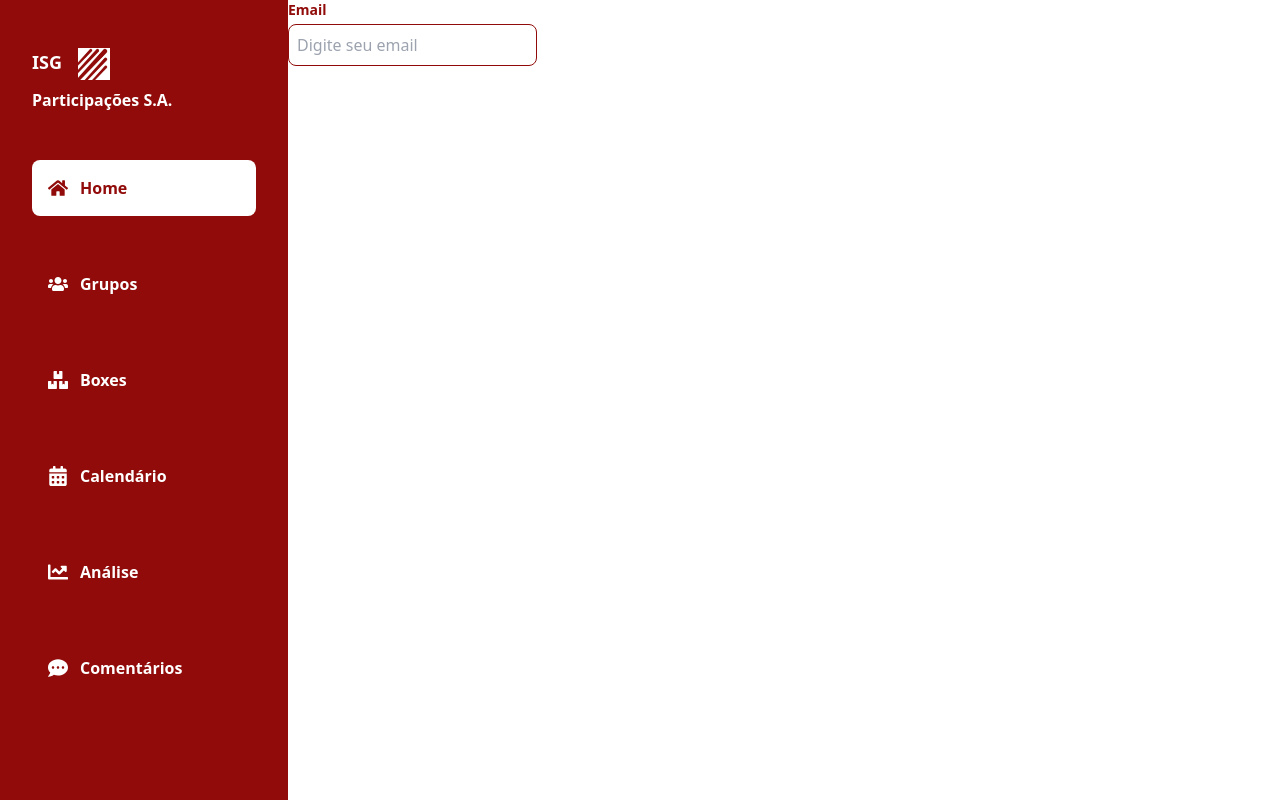
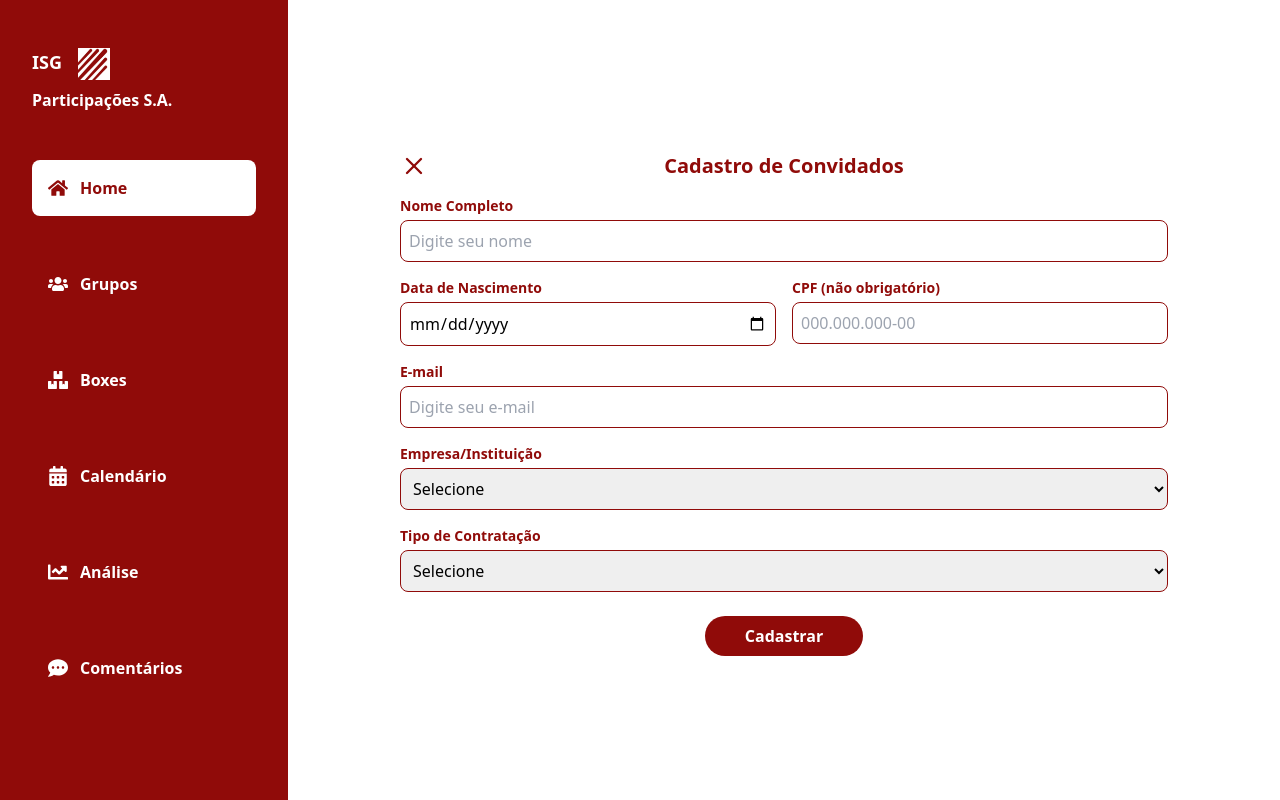
Before and after one commit to gabrielqrzz/projeto-aires, a React (Vite) app: page / in a window 1280 px wide. Built offline with nearby package versions, Linux system fonts and the light colour scheme.

Commit message:
add GuestRegistration component

```diff
--- a/package.json
+++ b/package.json
@@ -16,6 +16,7 @@
     "mysql2": "^3.14.1",
     "react": "^19.1.0",
     "react-dom": "^19.1.0",
+    "react-feather": "^2.0.10",
     "react-icons": "^5.5.0"
   },
   "devDependencies": {
--- a/src/App.jsx
+++ b/src/App.jsx
@@ -1,22 +1,13 @@
-import { useState } from "react"
-import InputWithLabel from "./components/InputWithLabel"
 import Sidebar from "./components/Sidebar"
 import "./index.css"
+import GuestRegistration from "./components/GuestRegistration"
 
 function App() {
-  const [email, setEmail] = useState("")
   return (
-    <div className="flex">
+    <div className="h-screen flex">
       <Sidebar />
-      <div className="">
-        <InputWithLabel
-          label="Email"
-          name="email"
-          type="email"
-          value={email}
-          onChange={(e) => setEmail(e.target.value)}
-          placeholder="Digite seu email"
-        />
+      <div className="flex-1">
+        <GuestRegistration />
       </div>
     </div>
   )
--- /dev/null
+++ b/src/components/GuestRegistration.jsx
@@ -0,0 +1,127 @@
+import React, { useState } from "react"
+import InputWithLabel from "./InputWithLabel"
+import { X } from "react-feather" // Ícone de fechar (instale react-feather se quiser)
+
+const GuestRegistration = () => {
+  const [formData, setFormData] = useState({
+    nome: "",
+    nascimento: "",
+    cpf: "",
+    email: "",
+    empresa: "",
+    cargo: "",
+    setor: "",
+    contratacao: "",
+  })
+
+  const handleChange = (e) => {
+    setFormData({ ...formData, [e.target.name]: e.target.value })
+  }
+
+  const handleSubmit = (e) => {
+    e.preventDefault()
+    console.log("Dados cadastrados:", formData)
+
+    //FUNÇÃO QUE VAI SER USADA PARA ENVIAR OS DADOS PARA API OU LIMPAR OS FORMULARIOS
+  }
+
+  return (
+    <div className=" flex flex-col items-center justify-start bg-white p-6 mt-32">
+      {/* Topo */}
+      <div className="flex items-center justify-between w-full max-w-3xl mb-4">
+        <button>
+          <X className="text-brand-red" size={28} />
+        </button>
+        <h1 className="text-xl font-semibold text-brand-red text-center flex-1 -ml-7">
+          Cadastro de Convidados
+        </h1>
+      </div>
+
+      {/* Formulário */}
+      <form
+        onSubmit={handleSubmit}
+        className="w-full max-w-3xl bg-white rounded-lg"
+      >
+        <InputWithLabel
+          label="Nome Completo"
+          name="nome"
+          value={formData.nome}
+          onChange={handleChange}
+          placeholder="Digite seu nome"
+        />
+        <div className="flex flex-col md:flex-row gap-4">
+          <div className="flex-1">
+            <InputWithLabel
+              label="Data de Nascimento"
+              name="nascimento"
+              type="date"
+              value={formData.nascimento}
+              onChange={handleChange}
+              placeholder="dd/mm/aaaa"
+            />
+          </div>
+          <div className="flex-1">
+            <InputWithLabel
+              label="CPF (não obrigatório)"
+              name="cpf"
+              value={formData.cpf}
+              onChange={handleChange}
+              placeholder="000.000.000-00"
+            />
+          </div>
+        </div>
+        <InputWithLabel
+          label="E-mail"
+          name="email"
+          type="email"
+          value={formData.email}
+          onChange={handleChange}
+          placeholder="Digite seu e-mail"
+        />
+        <div className="flex flex-col mb-4">
+          <label className="mb-1 text-sm font-semibold text-brand-red">
+            Empresa/Instituição
+          </label>
+          <select
+            name="empresa"
+            value={formData.empresa}
+            onChange={handleChange}
+            className="px-2 py-2 border border-brand-red rounded-lg"
+          >
+            <option value="">Selecione</option>
+            <option value="Empresa A">Empresa A</option>
+            <option value="Empresa B">Empresa B</option>
+          </select>
+        </div>
+
+        <div className="flex flex-col mb-6">
+          <label className="mb-1 text-sm font-semibold text-brand-red">
+            Tipo de Contratação
+          </label>
+          <select
+            name="contratacao"
+            value={formData.contratacao}
+            onChange={handleChange}
+            className="px-2 py-2 border border-brand-red rounded-lg"
+          >
+            <option value="">Selecione</option>
+            <option value="CLT">CLT</option>
+            <option value="PJ">PJ</option>
+            <option value="Estágio">Estágio</option>
+          </select>
+        </div>
+        {/* Botão de cadastrar */}
+        <div className="flex justify-center">
+          <button
+            type="submit"
+            className="bg-brand-red text-white font-semibold px-10 py-2 rounded-full"
+          >
+            Cadastrar
+          </button>
+        </div>
+      </form>
+    </div>
+  )
+}
+
+export default GuestRegistration
```
Also changed, not shown: 1 other file (tests, documents, lock files or other folders).
